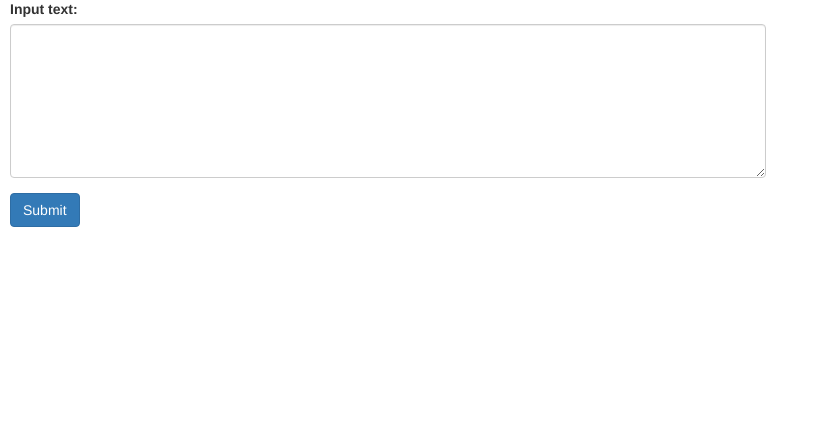
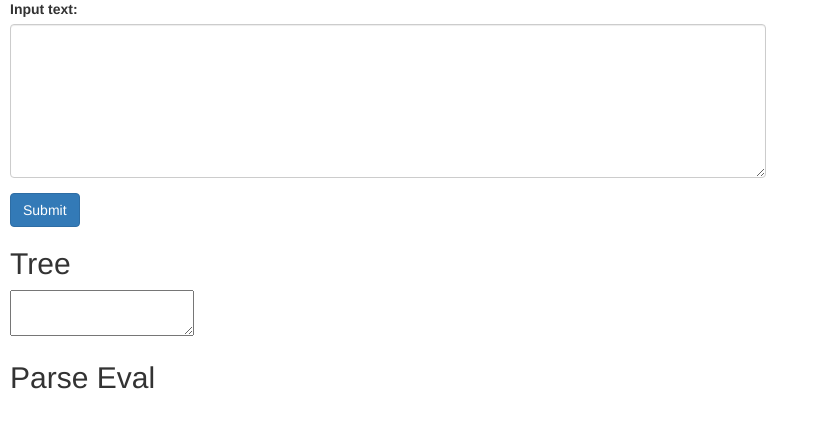
Before and after one commit to crisefd/Natural-Processing-Language-Web-App, a Django app: page /syntactic_app/ in a window 1280 px wide. Shown: the part 125-553 px from the top of the page, without its empty margins (0-819 px from the left). Run offline with Django 3.2, Linux system fonts and the light colour scheme; parts of the project's set-up code (start-up, migrations or seed data) failed here and were passed over; some libraries are stand-ins or nearby versions.

Commit message:
fixing front-end

```diff
--- a/apps/syntactic_app/helpers/parseval.py
+++ b/apps/syntactic_app/helpers/parseval.py
@@ -137,7 +137,7 @@
             print ''
             print 'Average precision, recall,  cross brackets and F-score:'
             print (pre1, re1, crossing,fscore)
-            return { 'precision': pre1, 'recall': re1, 'cross-brackets': crossing, 'f-score': fscore }
+            return { 'precision': pre1, 'recall': re1, 'cross_brackets': crossing, 'f_score': fscore }
 
 #text2='wsj_0003.mrg'
 #text1= 'siembra.txt.parsed'
--- a/apps/syntactic_app/helpers/stanford_variables.py
+++ b/apps/syntactic_app/helpers/stanford_variables.py
@@ -6,6 +6,6 @@
 stanford_postagger = StanfordPOSTagger(settings.BASE_DIR + '/static/stanford-postagger/models/english-left3words-distsim.tagger',
                                        path_to_jar=settings.BASE_DIR + '/static/stanford-postagger/stanford-postagger.jar')
 
-stanford_parser = StanfordParser(path_to_models_jar=settings.BASE_DIR + "/static/stanford-parser/stanford-parser-3.6.0-models.jar",
-                                 model_path="edu/stanford/nlp/models/lexparser/englishPCFG.ser.gz",
+stanford_parser = StanfordParser(path_to_models_jar=settings.BASE_DIR + '/static/stanford-parser/stanford-parser-3.6.0-models.jar',
+                                 model_path='edu/stanford/nlp/models/lexparser/englishPCFG.ser.gz',
                                  path_to_jar=settings.BASE_DIR + '/static/stanford-parser/stanford-parser.jar')
--- a/apps/syntactic_app/templates/index_syntactic.html
+++ b/apps/syntactic_app/templates/index_syntactic.html
@@ -24,4 +24,43 @@
             <button type="submit" class="btn btn-primary" ng-click="submitText('syntactic_app')">Submit</button>
         </form>
     </div>
+    <div class="tree-container">
+      <h2>Tree</h2>
+      <textarea readonly>
+        {[{data.output_tree}]}
+      </textarea>
+    </div>
+    <div class="parseval-container">
+      <h2>Parse Eval</h2>
+      <table ng-if="isThereAnyData()">
+      <tr>
+        <th>
+          <b>Precision</b>
+        </th>
+        <th>
+          <b>Recall</b>
+        </th>
+        <th>
+          <b>Cross Brackets</b>
+        </th>
+        <th>
+          <b>F Score</b>
+        </th>
+      </tr>
+      <tr>
+        <th>
+          {[{data.parse_eval_output.precision}]}
+        </th>
+        <th>
+          {[{data.parse_eval_output.recall}]}
+        </th>
+        <th>
+          {[{data.parse_eval_output.cross_brackets}]}
+        </th>
+        <th>
+          {[{data.parse_eval_output.f-score}]}
+        </th>
+      </tr>
+    </table>
+    </div>
 {% endblock %}
--- a/apps/syntactic_app/views.py
+++ b/apps/syntactic_app/views.py
@@ -6,6 +6,13 @@
 from helpers.parseval import parseval
 from django.views.decorators.csrf import csrf_exempt
 import os
+
+def print_to_file(txt, name=''):
+    f = open(settings.BASE_DIR + '/syn_ana_files/' + name, 'w')
+    f.write(txt)
+    f.close()
+
+###### Bikel pre-processing ############
 
 def pos_tag(txt):
     return stanford_postagger.tag(txt.split())
@@ -17,13 +24,29 @@
         bikel_txt += "(" + item[0] + " " + item_1 + ")"
     return bikel_txt + ")"
 
-def print_to_file(txt, name=''):
-    f = open(settings.BASE_DIR + '/syn_ana_files/' + name, 'w')
-    f.write(txt)
-    f.close()
+############ Stanford pre-processing ################
 
-def dan_bikel_parser():
+def change_stanford_format(txt):
+    txt = txt[6:(len(txt) - 1)]
+    return txt
+
+
+################## Parsers ##############################
+
+def dan_bikel_parse(txt, output_tree):
+    tagged_text = pos_tag(txt)
+    bikel_txt = to_bikel_format(tagged_text)
+    print_to_file(bikel_txt, name='bikel-pos.txt')
     os.system("{0}/static/dbparser/bin/parse 1000 {0}/static/dbparser/settings/collins.properties {0}/static/wsj/wsj-02-21.obj.gz {0}/syn_ana_files/bikel-pos.txt".format(settings.BASE_DIR))
+    f = open("{0}/syn_ana_files/bikel-pos.txt.parsed".format(settings.BASE_DIR))
+    output_tree = f.read()
+
+def stanford_parse(txt, output_tree):
+    tree = stanford_parser.raw_parse(txt)
+    parsed_txt = str(tree.next())
+    parsed_txt = change_stanford_format(parsed_txt)
+    output_tree = parsed_txt
+    print_to_file(parsed_txt, name='stanford-pos.txt.parsed')
 
 @csrf_exempt
 def analysis_view(request):
@@ -34,16 +57,21 @@
         try:
             text = request.POST['text'].decode('utf-8')
             analyzer = request.POST['analyzer'].decode('utf-8')
-            #print 'the text is ' + text
-            tagged_text = pos_tag(text)
-            print "text tagged"
-            bikel_txt = to_bikel_format(tagged_text)
-            print "bikel formatted text"
-            print_to_file(bikel_txt, name='bikel-pos.txt')
-            dan_bikel_parser()
-            parse_eval_output = parseval(settings.BASE_DIR + '/syn_ana_files/bikel-pos.txt.parsed',
-                                         settings.BASE_DIR + '/static/wsj/gold_standard_tree/wsj_0001.mrg')
+            parse_eval_output = {}
+            output_tree = ''
+            if analyzer == 'Bikel':
+                dan_bikel_parse(text, output_tree)
+                parse_eval_output = parseval(settings.BASE_DIR + '/syn_ana_files/bikel-pos.txt.parsed',
+                                             settings.BASE_DIR + '/static/wsj/gold_standard_tree/wsj_0001.mrg')
+            elif analyzer == 'Stanford':
+                stanford_parse(text, output_tree)
+                parse_eval_output = parseval(settings.BASE_DIR + '/syn_ana_files/bikel-pos.txt.parsed',
+                                             settings.BASE_DIR + '/static/wsj/gold_standard_tree/wsj_0001.mrg')
 
+            output['data'] = {
+                'output_tree': output_tree,
+                'parse_eval_output': parse_eval_output,
+            }
             print "parse evaluation"
         except Exception as err:
             print "Error: "+ str(err) + str(type(err))
--- a/static/js/app.js
+++ b/static/js/app.js
@@ -553,18 +553,21 @@
                 //console.log("input text = " + $scope.inputText);
                 console.log("sending request to server ");
                 var url;
+                var data;
                 if(app_name === "morpho_app"){
                   url = "http://localhost:8000/get_morphological_analysis/"
+                  data = $.param({ 'text': $scope.inputText })
                 }else{
                   if(app_name === "syntactic_app"){
                     url = "http://localhost:8000/get_syntactic_analysis/"
+                    data = $.param({ 'text': $scope.inputText, 'analyzer': $scope.analyzer})
                   }
                 }
                 console.log($scope.analyzer);
                 $http({
                     method: "POST",
                     url: url,
-                    data: $.param({ 'text': $scope.inputText, 'analyzer': $scope.analyzer}),
+                    data: data,
                     // data: "text=" + $scope.inputText,
                     headers: {
                         'Content-Type': 'application/x-www-form-urlencoded; charset=UTF-8'
```
Also changed, not shown: nltkDemo.py (+12 -24 lines), 1 other file.
